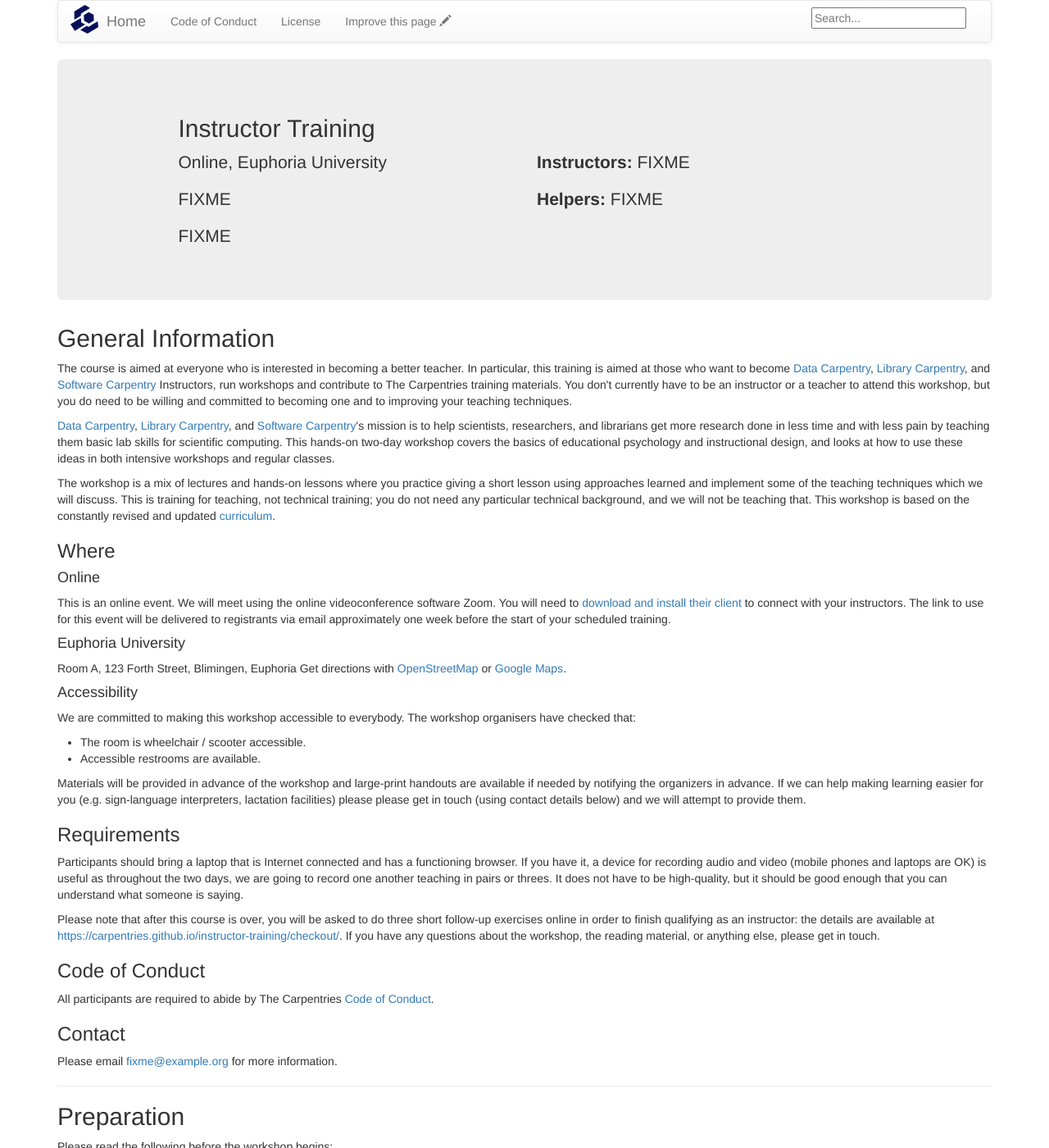
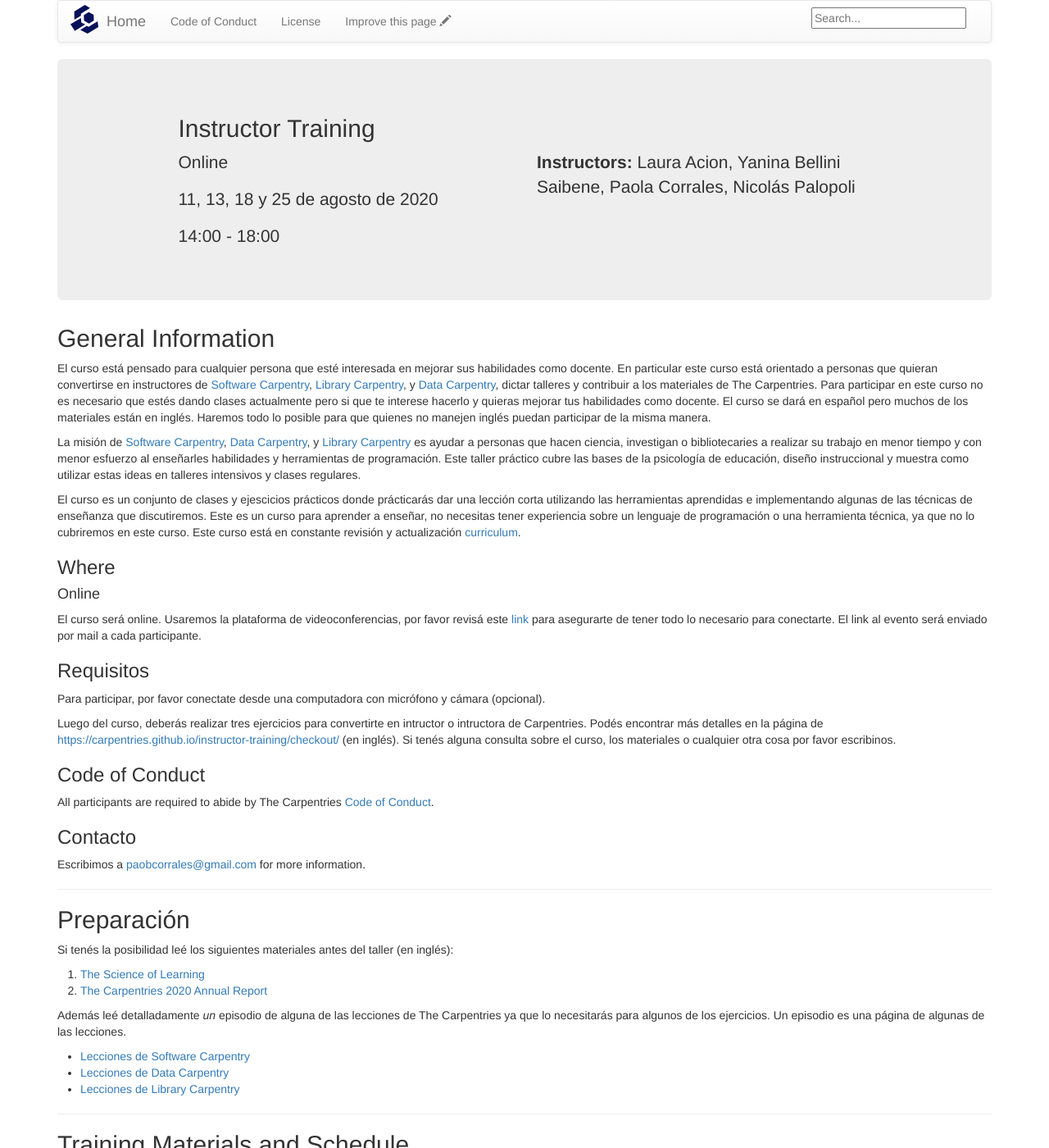
Before and after one commit to paocorrales/2021-08-14-ttt-online-spanish, a Jekyll site: the page built from index.md, in a window 1280 px wide and 1400 px high. Shown: the whole window at 82% size. Built offline with Jekyll 4.4.1, drawn with Linux system fonts in a browser that asks for light colours; some of the changed text lies outside the part shown.

Commit message:
Update index.md

```diff
--- a/index.md
+++ b/index.md
@@ -1,25 +1,18 @@
 ---
 layout: workshop      # DON'T CHANGE THIS.
 root: .               # DON'T CHANGE THIS EITHER.  (THANK YOU.)
-country: "FIXME"      # lowercase two-letter ISO country code such as "fr" (see https://en.wikipedia.org/wiki/ISO_3166-1)
-language: "FIXME"     # lowercase two-letter ISO language code such as "fr" (see https://en.wikipedia.org/wiki/ISO_639-1)
-humandate: "FIXME"    # human-readable dates for the workshop (e.g., "Feb 17-18, 2020")
-humantime: "FIXME"    # human-readable times for the workshop (e.g., "9:00 am - 4:30 pm")
-startdate: FIXME      # machine-readable start date for the workshop in YYYY-MM-DD format like 2015-01-01
-enddate: FIXME        # machine-readable end date for the workshop in YYYY-MM-DD format like 2015-01-02
-instructor: ["FIXME"] # boxed, comma-separated list of instructors' names as strings, like ["Kay McNulty", "Betty Jennings", "Betty Snyder"]
-helper: ["FIXME"]     # boxed, comma-separated list of helpers' names, like ["Marlyn Wescoff", "Fran Bilas", "Ruth Lichterman"]
-contact: ["fixme@example.org"]    # boxed, comma-separated list of contact email addresses for the host, lead instructor, or whoever else is handling questions, like ["marlyn.wescoff@example.org", "fran.bilas@example.org", "ruth.lichterman@example.org"]
-etherpad:             # optional: URL for the workshop Etherpad if there is one
-eventbrite:           # optional: alphanumeric key for Eventbrite registration, e.g., "1234567890AB" (if Eventbrite is being used)
+country: "Argentina"      # lowercase two-letter ISO country code such as "fr" (see https://en.wikipedia.org/wiki/ISO_3166-1)
+language: "es"     # lowercase two-letter ISO language code such as "fr" (see https://en.wikipedia.org/wiki/ISO_639-1)
+humandate: "11, 13, 18 y 25 de agosto de 2020"    # human-readable dates for the workshop (e.g., "Feb 17-18, 2020")
+humantime: "14:00 - 18:00"    # human-readable times for the workshop (e.g., "9:00 am - 4:30 pm")
+startdate: 2020-08-11      # machine-readable start date for the workshop in YYYY-MM-DD format like 2015-01-01
+enddate: 2020-08-25        # machine-readable end date for the workshop in YYYY-MM-DD format like 2015-01-02
+instructor: ["Laura Acion", "Yanina Bellini Saibene", "Paola Corrales", "Nicolás Palopoli"] # boxed, comma-separated list of instructors' names as strings, like ["Kay McNulty", "Betty Jennings", "Betty Snyder"]
+contact: ["paobcorrales@gmail.com"]    # boxed, comma-separated list of contact email addresses for the host, lead instructor, or whoever else is handling questions, like ["marlyn.wescoff@example.org", "fran.bilas@example.org", "ruth.lichterman@example.org"]
+etherpad: https://pad.carpentries.org/2021-08-14-online            # optional: URL for the workshop Etherpad if there is one
 locations:
   - venue: "Online"
-    address: ""
-
-  - venue: "Euphoria University"
-    address: "Room A, 123 Forth Street, Blimingen, Euphoria"
-    latlng: "41.7901128,-87.6007318"
-
+    address: "Zoom"
 ---
 
 <!-- See instructions in the comments below for how to edit specific sections of this workshop template. -->
@@ -61,33 +54,38 @@ locations:
 -->
 
 <p>
-  The course is aimed at everyone who is
-  interested in becoming a better teacher. In particular, this training
-  is aimed at those who want to become <a href="{{ site.dc_site }}">Data Carpentry</a>,
-  <a href="{{ site.lc_site }}">Library Carpentry</a>, and <a href="{{ site.swc_site }}">Software Carpentry</a>
-  Instructors, run workshops and contribute to The Carpentries training
-  materials. You don't currently have to be an instructor or a
-  teacher to attend this workshop, but you do need to be willing and
-  committed to becoming one and to improving your teaching techniques.
+  El curso está pensado para cualquier persona que esté interesada
+  en mejorar sus habilidades como docente. En particular este curso
+  está orientado a personas que quieran convertirse en instructores de
+  <a href="{{ site.swc_site }}">Software Carpentry</a>,
+  <a href="{{ site.lc_site }}">Library Carpentry</a>, y <a href="{{ site.dc_site }}">Data Carpentry</a>,
+  dictar talleres y contribuir a los materiales de The Carpentries.
+  Para participar en este curso no es necesario que estés dando clases actualmente
+  pero si que te interese hacerlo y quieras mejorar tus habilidades como docente.
+
+  El curso se dará en español pero muchos de los materiales están en inglés. Haremos todo
+  lo posible para que quienes no manejen inglés puedan participar de la misma manera.
 </p>
 
 <p>
-  <a href="{{ site.dc_site }}">Data Carpentry</a>, <a href="{{ site.lc_site }}">Library Carpentry</a>, and
-  <a href="{{ site.swc_site }}">Software Carpentry</a>'s mission is to
-  help scientists, researchers, and librarians get more research done in less time
-  and with less pain by teaching them basic lab skills for scientific
-  computing.  This hands-on two-day workshop covers the basics of
-  educational psychology and instructional design, and looks at how to
-  use these ideas in both intensive workshops and regular classes.
+  La misión de
+  <a href="{{ site.swc_site }}">Software Carpentry</a>,
+  <a href="{{ site.dc_site }}">Data Carpentry</a>, y
+  <a href="{{ site.lc_site }}">Library Carpentry</a>
+  es ayudar a personas que hacen ciencia, investigan o bibliotecaries a realizar
+  su trabajo en menor tiempo y con menor esfuerzo al enseñarles
+  habilidades y herramientas de programación.
+  Este taller práctico cubre las bases de la psicología de educación,
+  diseño instruccional y muestra como utilizar estas ideas en talleres intensivos
+  y clases regulares.
 </p>
 <p>
-  The workshop is a mix of lectures and hands-on lessons where you
-  practice giving a short lesson using approaches learned and
-  implement some of the teaching techniques which we will discuss.
-  This is training for teaching, not technical training; you do not
-  need any particular technical background, and we will not be
-  teaching that. This workshop is based on the constantly revised and
-  updated
+  El curso es un conjunto de clases y ejescicios prácticos donde
+  prácticarás dar una lección corta utilizando las herramientas aprendidas
+  e implementando algunas de las técnicas de enseñanza que discutiremos.
+  Este es un curso para aprender a enseñar, no necesitas tener experiencia
+  sobre un lenguaje de programación o una herramienta técnica, ya que no lo cubriremos
+  en este curso. Este curso está en constante revisión y actualización
  <a href="{{ site.training_site }}">curriculum</a>.
 </p>
 
@@ -110,7 +108,7 @@ locations:
 
 {% if online == "online" %}
 
-This is an online event. We will meet using the online videoconference software Zoom. You will need to <a href="https://zoom.us/download">download and install their client</a> to connect with your instructors. The link to use for this event will be delivered to registrants via email approximately one week before the start of your scheduled training.
+El curso será online. Usaremos la plataforma de videoconferencias, por favor revisá este <a href="https://zoom.us/download">link</a> para asegurarte de tener todo lo necesario para conectarte. El link al evento será enviado por mail a cada participante.
 
 {% else %}
 {% assign inperson = "true" %}
@@ -144,21 +142,15 @@ attempt to provide them.
 
 {% endif %}
 
-<h3>Requirements</h3>
+<h3>Requisitos</h3>
 
-Participants should bring a laptop that is Internet connected and has a
-functioning browser. If you have it, a device for recording audio and video
-(mobile phones and laptops are OK) is useful as throughout the two days, we
-are going to record one another teaching in pairs or threes. It does not have
-to be high-quality, but it should be good enough that you can understand what
-someone is saying.
+Para participar, por favor conectate desde una computadora con micrófono y cámara (opcional).
 
-Please note that after this course is over, you will be asked to do
-three short follow-up exercises online in order to finish qualifying
-as an instructor: the details are available at
-<a href="{{ site.training_site }}/checkout/">{{ site.training_site }}/checkout/</a>.
-If you have any questions about the workshop, the reading material,
-or anything else, please get in touch.
+Luego del curso, deberás realizar tres ejercicios para
+convertirte en intructor o intructora de Carpentries.
+Podés encontrar más detalles en la página de
+<a href="{{ site.training_site }}/checkout/">{{ site.training_site }}/checkout/</a> (en inglés).
+Si tenés alguna consulta sobre el curso, los materiales o cualquier otra cosa por favor escribinos.
 
 
 <h3>Code of Conduct</h3>
@@ -168,9 +160,9 @@ site.swc_site }}/conduct/">Code of Conduct</a>.
 
 
 
-<h3 id="contact">Contact</h3>
+<h3 id="contact">Contacto</h3>
 <p>
-Please email
+Escribimos a
 {% if page.contact %}
   {% for contact in page.contact %}
     {% if forloop.last and page.contact.size > 1 %}
@@ -190,83 +182,100 @@ for more information.
 
 <hr/>
 
-<h2 id="preparation" name="preparation">Preparation</h2>
+<h2 id="preparation" name="preparation">Preparación</h2>
 
 <p>
-  Please read the following before the workshop begins:
+  Si tenés la posibilidad leé los siguientes materiales antes del taller (en inglés):
 </p>
 <ol>
   <li><a href="{{ site.training_site }}/papers/science-of-learning-2015.pdf">The Science of Learning</a></li>
   <li><a href="https://carpentries.org/files/reports/Carpentries2020AnnualReport.pdf">The Carpentries 2020 Annual Report</a></li>
 </ol>
 <p>
-  Please also read through <em>one</em> episode of one of The Carpentries lessons below
-  carefully, so that you can do some exercises based on it on the
-  first day of the class.  An episode is one page of a lesson.
+  Además leé detalladamente <em>un</em> episodio de alguna de las lecciones de
+  The Carpentries ya que lo necesitarás para algunos de los ejercicios. Un episodio
+  es una página de algunas de las lecciones.
 </p>
 
   <ul>
-  <li><a href="{{ site.dc_site }}/lessons">Data Carpentry Lessons</a></li>
-  <li><a href="{{ site.lc_site }}/lessons">Library Carpentry Lessons</a></li>
-  <li><a href="{{ site.swc_site }}/lessons">Software Carpentry Lessons</a></li>
+  <li><a href="{{ site.swc_site }}/lessons">Lecciones de Software Carpentry</a></li>
+  <li><a href="{{ site.dc_site }}/lessons">Lecciones de Data Carpentry</a></li>
+  <li><a href="{{ site.lc_site }}/lessons">Lecciones de Library Carpentry</a></li>
   </ul>
-
 
 <hr/>
 
 <h2 id="materials" name="materials">Training Materials and Schedule</h2>
 
 <p>
-  Please see <a href="{{ site.training_site }}">this site</a> for course material and tentative schedule.
+  En <a href="{{ site.training_site }}">esta página</a> encontrarás los materiales y una agenda tentativa (en construcción). Los horarios se muestran en hora de Argentina (UTC-3).
 </p>
+
 
 
 <hr/>
 
-<!--
+hr/>
+
+
 
 <div class="row">
   <div class="col-md-6">
-    <h3>Day 1</h3>
+    <h3>Día 1 - Sábado 14 de agosto</h3>
     <table class="table table-striped">
       <tr> <td>09:00</td> <td>Welcome </td> </tr>
-      <tr> <td>09:25</td> <td>Building Skill with Practice </td> </tr>
-      <tr> <td>10:25</td> <td>Expertise and Instruction </td> </tr>
-      <tr> <td>11:10</td> <td>Morning Break </td> </tr>
-      <tr> <td>11:25</td> <td>Memory and Cognitive Load </td> </tr>
-      <tr> <td>12:10</td> <td>Building Skill with Feedback </td> </tr>
-      <tr> <td>12:30</td> <td>Lunch </td> </tr>
-      <tr> <td>13:30</td> <td>Motivation and Demotivation </td> </tr>
-      <tr> <td>14:45</td> <td>Mindset </td> </tr>
-      <tr> <td>15:15</td> <td>Afternoon Break </td> </tr>
-      <tr> <td>15:30</td> <td>Teaching Is a Skill </td> </tr>
-      <tr> <td>16:40</td> <td>Wrap-up and Homework for Tomorrow </td> </tr>
-      <tr> <td>17:00</td> <td>Finish </td> </tr>
+      <tr> <td>09:15</td> <td>Building Skill With Practice </td> </tr>
+      <tr> <td>10:20</td> <td>Break </td> </tr>
+      <tr> <td>10:30</td> <td>Expertise and Instruction </td> </tr>
+      <tr> <td>11:20</td> <td>Break </td> </tr>
+      <tr> <td>11:30</td> <td>Memory and Cognitive Load </td> </tr>
+      <tr> <td>12:15</td> <td>Building Skill With Feedback </td> </tr>
+      <tr> <td>12:30</td> <td>Finish </td> </tr>
+    </table>
+  </div>
+    <div class="col-md-6">
+    <h3>Día 2 - Martes 17 de agosto</h3>
+    <table class="table table-striped">
+      <tr> <td>09:00</td> <td>Welcome Back </td> </tr>
+      <tr> <td>09:15</td> <td>Motivation and Demotivation </td> </tr>
+      <tr> <td>10:20</td> <td>Break </td> </tr>
+      <tr> <td>10:35</td> <td>Teaching is a Skill </td> </tr>
+      <tr> <td>11:45</td> <td>Break </td> </tr>
+      <tr> <td>11:55</td> <td>Wrap-Up and Homework for next meeting </td> </tr>
+      <tr> <td>12:15</td> <td>Finish </td> </tr>
+      <tr> <td>12:30</td> <td> </td> .</tr>
     </table>
   </div>
   <div class="col-md-6">
-    <h3>Day 2</h3>
+    <h3>Día 3 - Jueves 19 de agosto</h3>
     <table class="table table-striped">
       <tr> <td>09:00</td> <td>Welcome Back </td> </tr>
-      <tr> <td>09:10</td> <td>Live Coding Is a Skill </td> </tr>
-      <tr> <td>10:20</td> <td>Preparing to Teach </td> </tr>
-      <tr> <td>11:10</td> <td>Morning Break </td> </tr>
-      <tr> <td>11:25</td> <td>More Practice Live Coding </td> </tr>
-      <tr> <td>12:10</td> <td>Managing a Diverse Classroom </td> </tr>
-      <tr> <td>12:40</td> <td>Lunch </td> </tr>
-      <tr> <td>13:40</td> <td>Checkout Process </td> </tr>
-      <tr> <td>13:55</td> <td>The Carpentries: How We Operate </td> </tr>
-      <tr> <td>15:10</td> <td>Afternoon Coffee </td> </tr>
-      <tr> <td>15:25</td> <td>Workshop Introductions </td> </tr>
-      <tr> <td>16:05</td> <td>Putting it Together </td> </tr>
-      <tr> <td>16:25</td> <td>Wraping Up </td> </tr>
-      <tr> <td>16:40</td> <td>Post-Training Survey </td> </tr>
-      <tr> <td>16:55</td> <td>Finish </td> </tr>
+      <tr> <td>09:10</td> <td>Live Coding is a Skill </td> </tr>
+      <tr> <td>10:20</td> <td>Break </td> </tr>
+      <tr> <td>10:30</td> <td>Preparing to Teach </td> </tr>
+      <tr> <td>11:20</td> <td>Break </td> </tr>
+      <tr> <td>11:30</td> <td>More Practice Live Coding </td> </tr>
+      <tr> <td>12:15</td> <td>Managing a Diverse Classroom </td> </tr>
+      <tr> <td>12:45</td> <td>Finish </td> </tr>
+    </table>
+  </div>
+   <div class="col-md-6">
+    <h3>Día 4 - Sábado 21 de agosto</h3>
+    <table class="table table-striped">
+      <tr> <td>09:00</td> <td>Welcome Back </td> </tr>
+      <tr> <td>09:10</td> <td>Checkout Process </td> </tr>
+      <tr> <td>09:30</td> <td>The Carpentries: How We Operate </td> </tr>
+      <tr> <td>11:15</td> <td>Break </td> </tr>
+      <tr> <td>11:30</td> <td>Workshop Introductions </td> </tr>
+      <tr> <td>12:10</td> <td>Putting It Together </td> </tr>
+      <tr> <td>12:00</td> <td>Wrapping Up </td> </tr>
+      <tr> <td>12:15</td> <td>Post-training survey </td> </tr>
+      <tr> <td>12:30</td> <td>Finish </td> </tr>
     </table>
   </div>
 </div>
 
--->
+Adicionalmente ofreceremos un 5to encuentro donde tendrán la posibilidad de completar los 3 pasos del proceso de checkout (discusión, demo de enseñanza, un aporte) el jueves 26 de agosto de 9 a 13 hs (UTC-3). Si bien el encuentro no es obligatorio les sugerimos participar para completar el checkout con todo el grupo y en español.
 
 <!--
   ETHERPAD
@@ -288,18 +297,18 @@ for more information.
 <p id="etherpad">
   <strong>Etherpad:</strong> <a href="{{page.etherpad}}">{{page.etherpad}}</a>.
   <br/>
-  We will use this Etherpad for chatting, taking notes, and sharing URLs and bits of code.
+  Vamos a usar este Etherpad para tomar notas, resolver ejercicios y compartir links útiles.
 </p>
 
 {% endif %}
 
-<h2 id="pre_workshop_survey">Surveys</h2>
+<h2 id="pre_workshop_survey">Encuestas</h2>
 
 <p>
-  Before attending the workshop, please fill out <a href="{{ site.instructor_pre_survey }}{{ site.github.project_title }}">our pre-training survey</a>.
+  Antes del curso, por favor completá <a href="{{ site.instructor_pre_survey }}{{ site.github.project_title }}">la encuesta pre-curso</a>.
 </p>
 
 
 <p>
-  After the workshop, please fill out <a href="{{ site.instructor_post_survey }}{{ site.github.project_title }}">our post-training survey</a>.
+  Luego del curso, por favor completá <a href="{{ site.instructor_post_survey }}{{ site.github.project_title }}">la encuesta post-curso</a>.
 </p>
```
